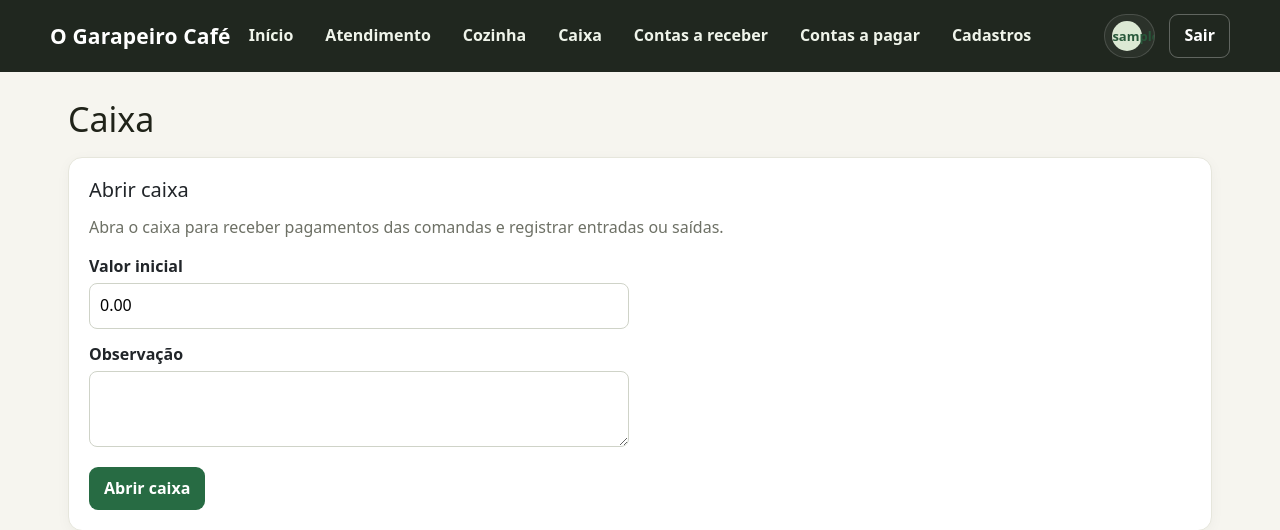
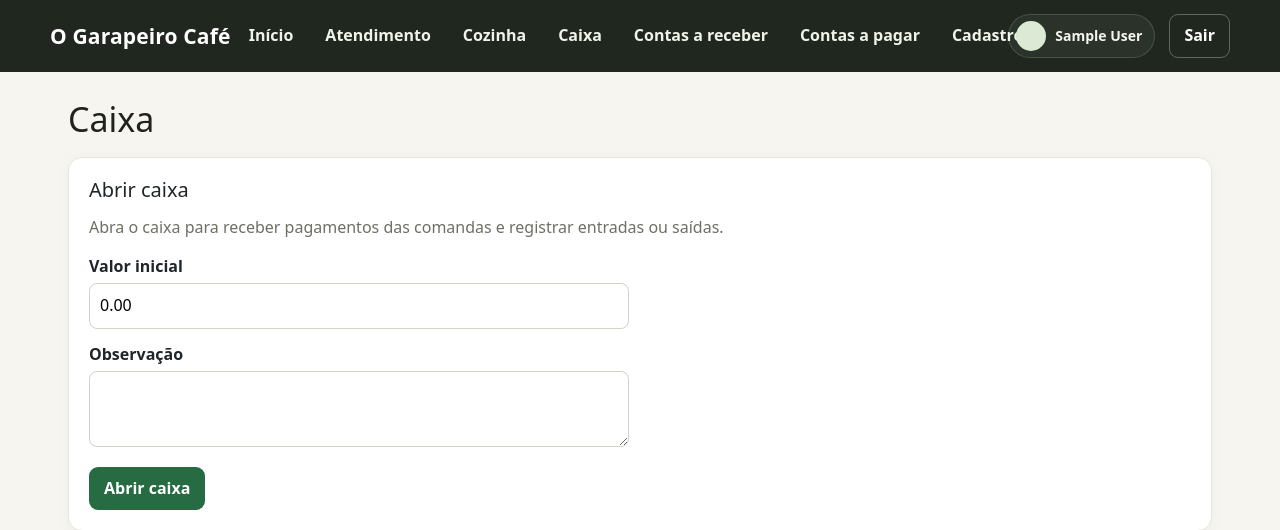
Before and after one commit to joaosalesgn/garapeiro, a Django app: page /caixa/ in a window 1280 px wide. Shown: the top 530 px of the page. Run offline with Django 5.2, Linux system fonts and the light colour scheme; the visitor is signed in with stand-in values (Sample User, id 1); data that the repository does not hold is empty.

Commit message:
Corrigino o nome do usuário.

```diff
--- a/atendimento/templates/base.html
+++ b/atendimento/templates/base.html
@@ -37,7 +37,10 @@
       {% endif %}
     </nav>
     <div class="account">
-      <span class="user-chip" title="{{ user.username }}"><span class="user-name avatar">{{ user.username }}</span></span>
+      <span class="user-chip" title="{{ user.get_full_name|default:user.username }}">
+        <span class="avatar"></span>
+        <span class="user-name">{{ user.get_full_name|default:user.username }}</span>
+      </span>
       <form class="inline" method="post" action="{% url 'atendimento:logout' %}">
         {% csrf_token %}
         <button class="logout-button" type="submit">Sair</button>
```
Also changed, not shown: static/css/utils.css (+19 -0 lines).
